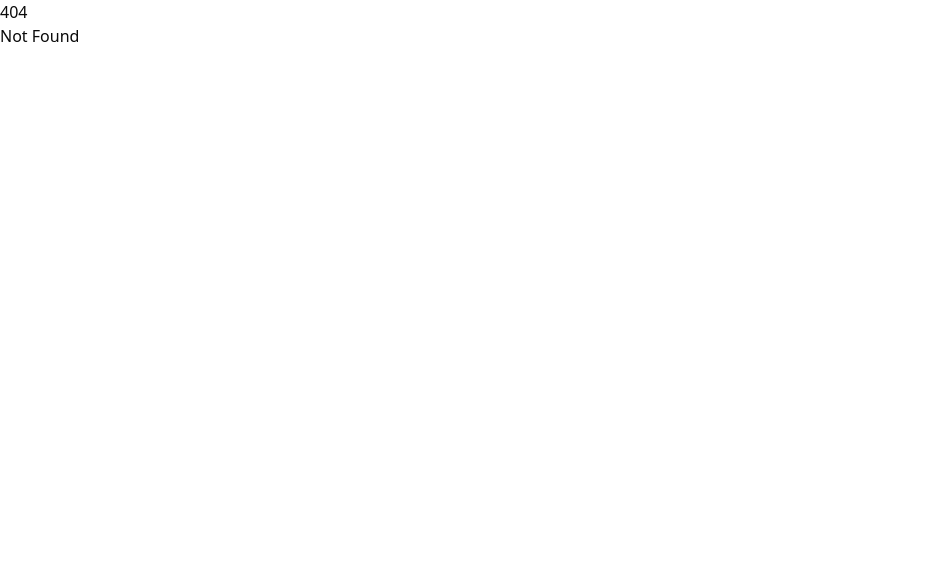
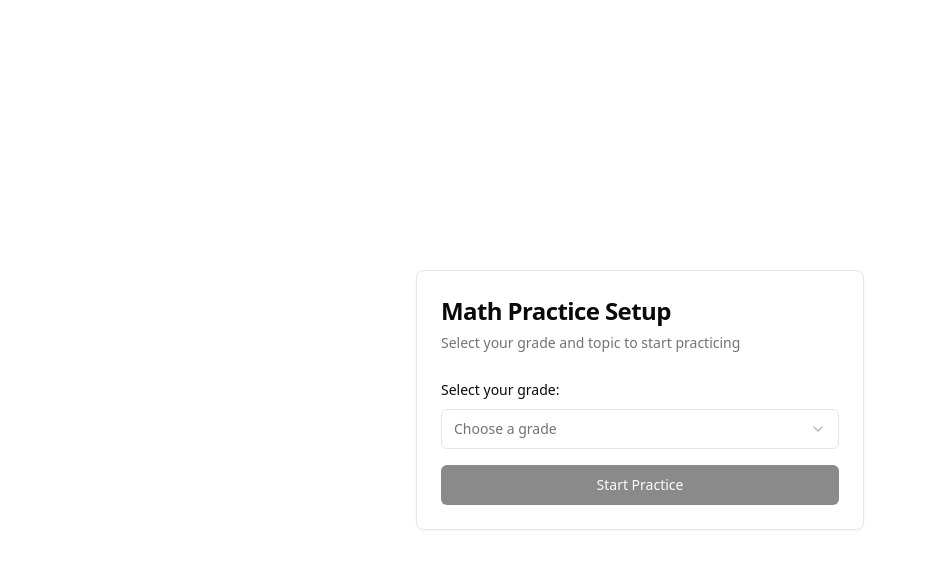
Before and after one commit to Infiniti20/CEMC-Practice, a SvelteKit app in the folder site/: page /login in a window 1280 px wide. Before the commit this address had no page. Shown: the top 568 px of the page, without its empty margins (0-927 px from the left). Built offline with nearby package versions, Linux system fonts and the light colour scheme.

Commit message:
feat: added login page to set contest

```diff
--- a/site/src/lib/components/question-display.svelte
+++ b/site/src/lib/components/question-display.svelte
@@ -5,7 +5,7 @@
 	import { Input } from '$lib/components/ui/input';
 	import { Button } from '$lib/components/ui/button';
 
-	import { processHTMLBlock, processAnswer, isAnswerCorrect } from '$lib';
+	import { processHTMLBlock, processAnswer, isAnswerCorrect, capitalize } from '$lib';
 	import TopicBadge from '$lib/components/topic-badge.svelte';
 
 	import { isMultipleChoice } from '$lib/index';
@@ -14,9 +14,10 @@
 		question: Question;
 		selectedAnswer: string | undefined;
 		onAnswerSelect: (option: string) => void;
+		contest: string;
 	}
 
-	let { question, selectedAnswer, onAnswerSelect }: Props = $props();
+	let { question, selectedAnswer, onAnswerSelect, contest }: Props = $props();
 	function handleSelect(option: string) {
 		if (!selectedAnswer) {
 			onAnswerSelect(option);
@@ -25,10 +26,12 @@
 
 	let freeAnswer = $state('');
 	const handleSubmit = (e: SubmitEvent) => {
-    e.preventDefault()
-    onAnswerSelect(freeAnswer)
-	freeAnswer = ''
-  }
+		e.preventDefault();
+		onAnswerSelect(freeAnswer);
+		freeAnswer = '';
+	};
+
+
 </script>
 
 <div class="space-y-4">
@@ -67,7 +70,7 @@
 				type="text"
 				placeholder="Enter your answer (0-99)"
 				value={freeAnswer}
-				onchange={(e) => freeAnswer = (e.target as HTMLInputElement).value}
+				onchange={(e) => (freeAnswer = (e.target as HTMLInputElement).value)}
 				disabled={selectedAnswer !== undefined}
 			/>
 			<Button type="submit" class="w-full" disabled={selectedAnswer !== undefined}>
@@ -76,7 +79,7 @@
 		</form>
 	{/if}
 	<div class="text-xs text-muted-foreground px-4">
-		Source: {`Pascal ${question.source.year} #${question.source.number + 1}`}
+		Source: {`${capitalize(contest)} ${question.source.year} #${question.source.number + 1}`}
 	</div>
 </div>
 
--- a/site/src/lib/index.ts
+++ b/site/src/lib/index.ts
@@ -89,4 +89,7 @@ function decode(encodedString:string) {
 			return String.fromCharCode(num);
 		});
 }
-export { processAnswer, processHTMLBlock, isAnswerCorrect,getQuestionTopics,isMultipleChoice};
+function capitalize(s: string) {
+	return String(s[0]).toUpperCase() + String(s).slice(1);
+}
+export { processAnswer, processHTMLBlock, isAnswerCorrect,getQuestionTopics,isMultipleChoice, capitalize};
--- a/site/src/routes/+page.server.ts
+++ b/site/src/routes/+page.server.ts
@@ -1,6 +1,11 @@
+import { redirect } from '@sveltejs/kit';
 
 const ssr = false;
-export async function load({ fetch, params, getClientAddress }) {
-    let question: Question = (await (await fetch(`/api/getQuestion?contest=pascal`,{method:"POST",body:JSON.stringify({})})).json());
-    return question
+export async function load({ fetch, params ,cookies }) {
+    	const contest = cookies.get('contest');
+        if(!contest) redirect(307, '/login');
+
+
+    let question: Question = (await (await fetch(`/api/getQuestion?contest=${contest}`,{method:"POST",body:JSON.stringify({})})).json());
+    return {question:question, contest:contest}
 }
--- a/site/src/routes/+page.svelte
+++ b/site/src/routes/+page.svelte
@@ -14,12 +14,13 @@
 	import SolutionDisplay from '$lib/components/solution-display.svelte';
 	import StatsDisplay from '$lib/components/stats-display.svelte';
 	import type { PageProps } from './$types';
-	import { getQuestionTopics, isAnswerCorrect } from '$lib';
+	import { capitalize, getQuestionTopics, isAnswerCorrect } from '$lib';
 
 	let { data }: PageProps = $props();
-	let currentQuestion: Question = $state(data);
+	let currentQuestion: Question = $state(data.question);
 	let selectedAnswer: string | undefined = $state(undefined);
 	let showSolution = $state(false);
+	let contest:string = data.contest
 
 	let startTime: number = Date.now();
 
@@ -88,7 +89,7 @@
 			history: [
 				...stats.history,
 				{
-					question: `${currentQuestion.source.year} + ${currentQuestion.source.number}`,
+					question: `${capitalize(contest)} ${currentQuestion.source.year} #${currentQuestion.source.number}`,
 					correct:isCorrect
 				}
 			],
@@ -104,7 +105,7 @@
 
 	async function handleNextQuestion() {
 		currentQuestion = await (
-			await fetch(`/api/getQuestion?contest=pascal&topic=1`, {
+			await fetch(`/api/getQuestion?contest=${contest}&topic=1`, {
 				method: 'POST',
 				body: JSON.stringify(stats)
 			})
@@ -156,6 +157,7 @@
 							question={currentQuestion}
 							{selectedAnswer}
 							onAnswerSelect={handleAnswerSelect}
+							{contest}
 						/>
 
 						{#if showSolution}
--- a/site/src/routes/api/getQuestion/+server.ts
+++ b/site/src/routes/api/getQuestion/+server.ts
@@ -8,7 +8,7 @@ import { decompress } from 'brotli';
 export const POST: RequestHandler = async ({ request, params, url }: RequestEvent) => {
 	let questionData;
 	let topic = parseInt(url.searchParams.get('topic') ?? '0');
-	let contest = url.searchParams.get('contest');
+	let contest = url.searchParams.get('contest')?.toLowerCase();
 
 	let data = jsonFiles[`/static/contest_files/${contest}_questions.json`]['data'];
 	if (topic == 0) {
--- /dev/null
+++ b/site/src/routes/login/+page.svelte
@@ -0,0 +1,71 @@
+<script lang="ts">
+  import { onMount } from 'svelte';
+  import { goto } from '$app/navigation';
+  import { Card, CardContent, CardDescription, CardHeader, CardTitle } from "$lib/components/ui/card";
+  import { Select, SelectContent, SelectItem, SelectTrigger } from "$lib/components/ui/select";
+  import { Button } from "$lib/components/ui/button";
+
+  let selectedGrade = '';
+  let selectedTopic = '';
+
+  const gradeOptions = [
+    "7th Grade", "8th Grade", "9th Grade", "10th Grade",
+  ];
+
+  const topicOptions = {
+    "9th Grade": ["Pascal"],
+    "7th Grade": ["Advanced Algebra", "Geometry", "Statistics Introduction"],
+    "8th Grade": ["Linear Equations", "Functions", "Pythagorean Theorem"],
+  };
+
+  function handleStartPractice() {
+    if (selectedGrade && selectedTopic) {
+      document.cookie = `contest=${selectedTopic}`
+      goto(`/`);
+    }
+  }
+</script>
+
+<div class="min-h-screen p-4 md:p-8 flex items-center justify-center">
+  <Card class="w-full max-w-md">
+    <CardHeader>
+      <CardTitle class="text-2xl">Math Practice Setup</CardTitle>
+      <CardDescription>Select your grade and topic to start practicing</CardDescription>
+    </CardHeader>
+    <CardContent class="space-y-4">
+      <div class="space-y-2">
+        <label for="grade-select" class="text-sm font-medium">Select your grade:</label>
+        <Select bind:value={selectedGrade} type="single">
+          <SelectTrigger id="grade-select">
+            {selectedGrade || "Choose a grade"}
+          </SelectTrigger>
+          <SelectContent>
+            {#each gradeOptions as grade}
+              <SelectItem value={grade}>{grade}</SelectItem>
+            {/each}
+          </SelectContent>
+        </Select>
+      </div>
+
+      {#if selectedGrade}
+        <div class="space-y-2">
+          <label for="topic-select" class="text-sm font-medium">Select a topic:</label>
+          <Select bind:value={selectedTopic} type="single">
+            <SelectTrigger id="topic-select">
+                {selectedTopic || "Choose a topic"}
+            </SelectTrigger>
+            <SelectContent>
+              {#each topicOptions[selectedGrade as keyof typeof topicOptions] as topic}
+                <SelectItem value={topic}>{topic}</SelectItem>
+              {/each}
+            </SelectContent>
+          </Select>
+        </div>
+      {/if}
+
+      <Button class="w-full" onclick={handleStartPractice} disabled={!selectedGrade || !selectedTopic}>
+        Start Practice
+      </Button>
+    </CardContent>
+  </Card>
+</div>
```
